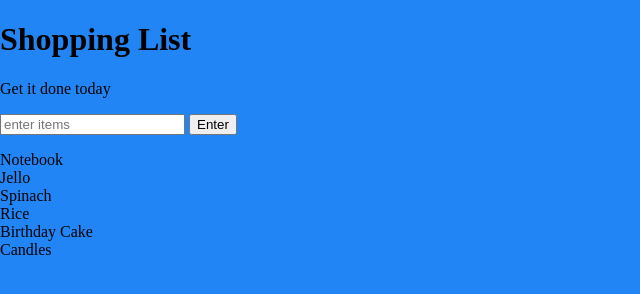
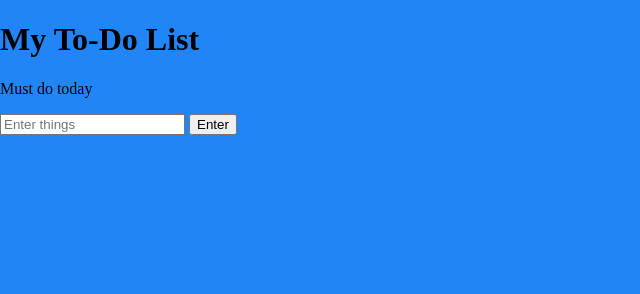
Before and after one commit to vvasileios/SimpleList, a plain HTML site: page index.html in a window 1280 px wide. Shown: the whole page, without its empty margins (0-640 px from the left). Drawn offline with Linux system fonts and the light colour scheme.

Commit message:
minor html changes

```diff
--- a/index.html
+++ b/index.html
@@ -5,18 +5,15 @@
 	<link rel="stylesheet" type="text/css" href="style.css">
 </head>
 <body>
-	<h1>Shopping List</h1>
-	<p id="first">Get it done today</p>
-	<input id="userinput" type="text" placeholder="enter items">
-	<button id="enter">Enter</button>
-	<ul>
-		<li class="bold red" random="23">Notebook</li>
-		<li>Jello</li>
-		<li>Spinach</li>
-		<li>Rice</li>
-		<li>Birthday Cake</li>
-		<li>Candles</li>
-	</ul>
+	<div class="wrap">
+		<h1 id="app">My To-Do List</h1>
+		<p id="first">Must do today</p>
+		<input id="userinput" type="text" placeholder="Enter things">
+		<button id="enter">Enter</button>
+		<ul>
+			<li></li>
+		</ul>
+ </div>
 	<script type="text/javascript" src="script.js"></script>
 </body>
 </html>
```
